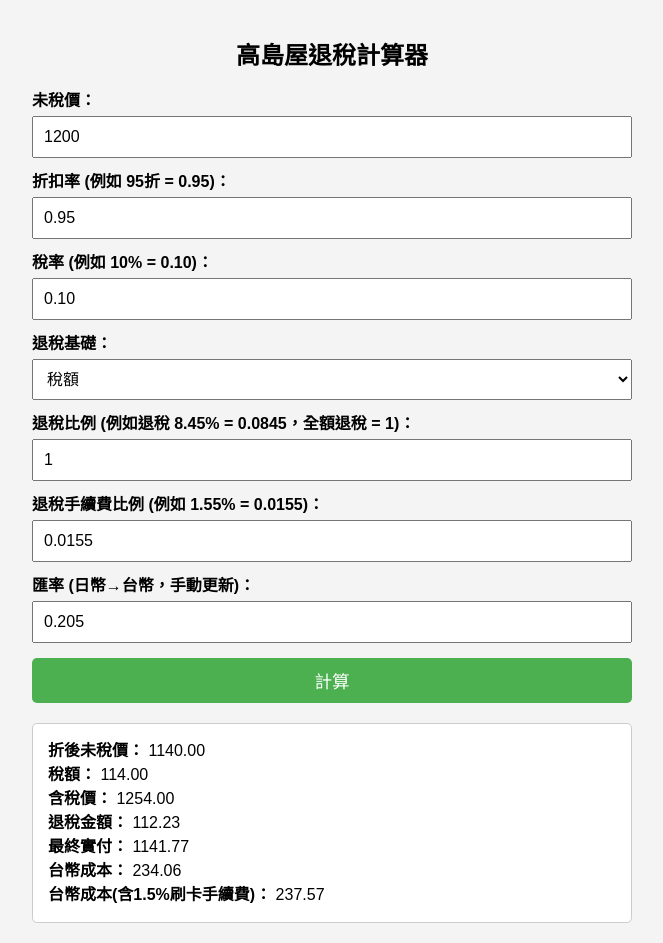
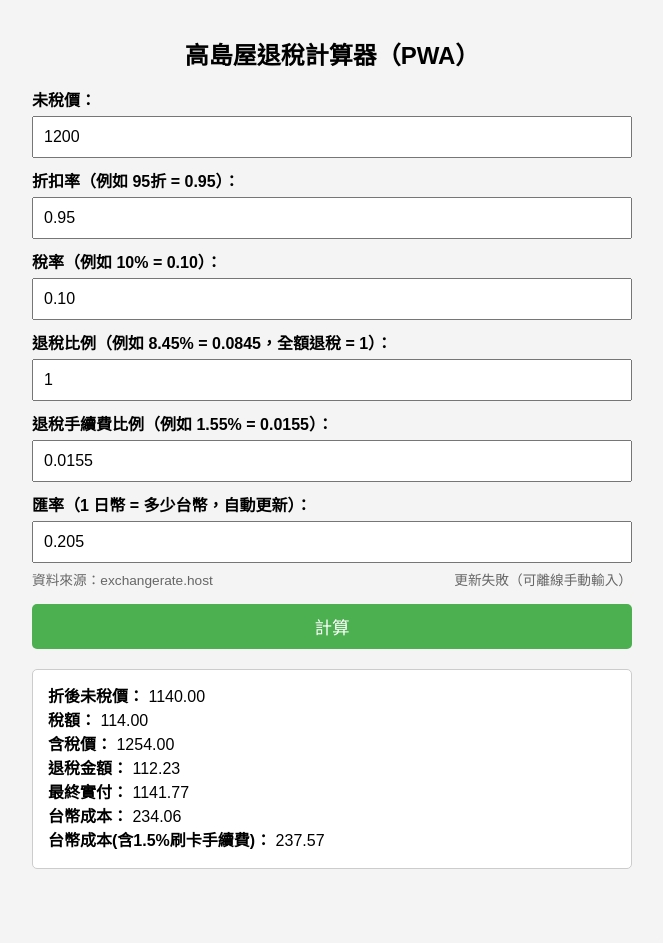
Before and after one commit to mereslith/JP-tax-refund, a plain HTML site: page index.html in a window 1280 px wide. Both pictures are taken after a click on the button "計算". Shown: the whole page, without its empty margins (308-971 px from the left). After the commit the page ends 889 px from the top, so only its background shows below. Drawn offline with Linux system fonts and the light colour scheme; no server answers.

Commit message:
Add files via upload

```diff
--- a/index.html
+++ b/index.html
@@ -3,86 +3,114 @@
 <head>
 <meta charset="UTF-8">
 <meta name="viewport" content="width=device-width, initial-scale=1.0">
-<title>高島屋退稅計算器</title>
+<title>高島屋退稅計算器（PWA）</title>
 <link rel="manifest" href="manifest.json">
 <style>
   body { font-family: Arial, sans-serif; max-width: 600px; margin: auto; padding: 20px; background: #f4f4f4; }
   h1 { text-align: center; font-size: 1.5em; }
   label { display: block; margin-top: 10px; font-weight: bold; }
-    input, select, button { width: 100%; padding: 10px; margin-top: 5px; font-size: 1em; box-sizing: border-box; }
+  input, button { width: 100%; padding: 10px; margin-top: 5px; font-size: 1em; box-sizing: border-box; }
   button { margin-top: 15px; background: #4CAF50; color: white; border: none; font-size: 1.1em; cursor: pointer; border-radius: 5px; }
   button:hover { background: #45a049; }
   .result { margin-top: 20px; padding: 15px; border-radius: 5px; border: 1px solid #ccc; background: white; font-size: 1em; line-height: 1.5em; }
+  .rate-row { margin-top: 6px; font-size: 0.95em; color: #333; display: flex; justify-content: space-between; gap: 8px; align-items: center; }
+  .muted { color: #666; font-size: 0.9em; }
 </style>
 </head>
 <body>
 
-<h1>高島屋退稅計算器</h1>
+<h1>高島屋退稅計算器（PWA）</h1>
 
 <label>未稅價：</label>
 <input type="number" id="untaxed" value="1200">
 
-<label>折扣率 (例如 95折 = 0.95)：</label>
+<label>折扣率（例如 95折 = 0.95）：</label>
 <input type="number" step="0.01" id="discount" value="0.95">
 
-<label>稅率 (例如 10% = 0.10)：</label>
+<label>稅率（例如 10% = 0.10）：</label>
 <input type="number" step="0.01" id="taxRate" value="0.10">
 
-<label>退稅基礎：</label>
-<select id="refundBase">
-    <option value="tax">稅額</option>
-    <option value="total">含稅價</option>
-</select>
-
-<label>退稅比例 (例如退稅 8.45% = 0.0845，全額退稅 = 1)：</label>
+<label>退稅比例（例如 8.45% = 0.0845，全額退稅 = 1）：</label>
 <input type="number" step="0.0001" id="refundRate" value="1">
 
-<label>退稅手續費比例 (例如 1.55% = 0.0155)：</label>
+<label>退稅手續費比例（例如 1.55% = 0.0155）：</label>
 <input type="number" step="0.0001" id="feeRate" value="0.0155">
 
-<label>匯率 (日幣→台幣，手動更新)：</label>
+<label>匯率（1 日幣 = 多少台幣，自動更新）：</label>
 <input type="number" step="0.0001" id="exchangeRate" value="0.205">
+
+<div class="rate-row">
+  <div class="muted">資料來源：exchangerate.host</div>
+  <div class="muted" id="rateStamp">更新中…</div>
+</div>
 
 <button onclick="calculate()">計算</button>
 
 <div class="result" id="result">請輸入資料並按「計算」</div>
 
 <script>
+function formatTSTimestamp(d) {
+  try {
+    return new Intl.DateTimeFormat('zh-TW', {
+      timeZone: 'Asia/Taipei',
+      year: 'numeric', month: '2-digit', day: '2-digit',
+      hour: '2-digit', minute: '2-digit', second: '2-digit'
+    }).format(d);
+  } catch {
+    return d.toLocaleString();
+  }
+}
+
+function setRate(rate, dateObj) {
+  const input = document.getElementById('exchangeRate');
+  input.value = Number(rate).toFixed(4);
+  const ts = dateObj ? dateObj.toISOString() : new Date().toISOString();
+  localStorage.setItem('jpy_twd_rate', String(rate));
+  localStorage.setItem('jpy_twd_rate_ts', ts);
+  document.getElementById('rateStamp').textContent = '更新時間：' + formatTSTimestamp(new Date(ts));
+}
+
+(function bootstrapRateFromCache(){
+  const cached = localStorage.getItem('jpy_twd_rate');
+  const ts = localStorage.getItem('jpy_twd_rate_ts');
+  if (cached && ts) {
+    document.getElementById('exchangeRate').value = Number(cached).toFixed(4);
+    document.getElementById('rateStamp').textContent = '上次更新：' + formatTSTimestamp(new Date(ts));
+  }
+})();
+
 async function fetchExchangeRate() {
   try {
-        let res = await fetch("https://api.exchangerate.host/latest?base=JPY&symbols=TWD");
-        let data = await res.json();
+    const res = await fetch("https://api.exchangerate.host/latest?base=JPY&symbols=TWD");
+    const data = await res.json();
     if (data && data.rates && data.rates.TWD) {
-            document.getElementById("exchangeRate").value = data.rates.TWD.toFixed(4);
+      setRate(data.rates.TWD, new Date(data.date || Date.now()));
+    } else {
+      document.getElementById('rateStamp').textContent = '更新失敗（資料格式）';
     }
   } catch (e) {
-        console.error("匯率抓取失敗，使用預設值", e);
+    console.error("匯率抓取失敗", e);
+    document.getElementById('rateStamp').textContent = '更新失敗（可離線手動輸入）';
   }
 }
 
 function calculate() {
-    let untaxed = parseFloat(document.getElementById("untaxed").value);
-    let discount = parseFloat(document.getElementById("discount").value);
-    let taxRate = parseFloat(document.getElementById("taxRate").value);
-    let refundBase = document.getElementById("refundBase").value;
-    let refundRate = parseFloat(document.getElementById("refundRate").value);
-    let feeRate = parseFloat(document.getElementById("feeRate").value);
-    let exchangeRate = parseFloat(document.getElementById("exchangeRate").value);
+  const untaxed    = parseFloat(document.getElementById("untaxed").value)   || 0;
+  const discount   = parseFloat(document.getElementById("discount").value)  || 0;
+  const taxRate    = parseFloat(document.getElementById("taxRate").value)   || 0;
+  const refundRate = parseFloat(document.getElementById("refundRate").value)|| 0;
+  const feeRate    = parseFloat(document.getElementById("feeRate").value)   || 0;
+  const exchangeRate = parseFloat(document.getElementById("exchangeRate").value) || 0;
 
-    let priceAfterDiscount = untaxed * discount;
-    let taxAmount = priceAfterDiscount * taxRate;
-    let totalPrice = priceAfterDiscount + taxAmount;
+  const priceAfterDiscount = untaxed * discount;
+  const taxAmount = priceAfterDiscount * taxRate;
+  const totalPrice = priceAfterDiscount + taxAmount;
 
-    let refundAmount = 0;
-    if (refundBase === "tax") {
-        refundAmount = taxAmount * refundRate * (1 - feeRate);
-    } else {
-        refundAmount = totalPrice * refundRate * (1 - feeRate);
-    }
+  const refundAmount = taxAmount * refundRate * (1 - feeRate);
 
-    let finalPrice = totalPrice - refundAmount;
-    let twdCost = finalPrice * exchangeRate;
-    let twdCostWithCardFee = twdCost * 1.015;
+  const finalPrice = totalPrice - refundAmount;
+  const twdCost = finalPrice * exchangeRate;
+  const twdCostWithCardFee = twdCost * 1.015;
 
   document.getElementById("result").innerHTML = `
     <b>折後未稅價：</b> ${priceAfterDiscount.toFixed(2)}<br>
```
Also changed, not shown: service-worker.js (+2 -7 lines), manifest.json. Lines whose indentation alone changed are shown as unchanged.
